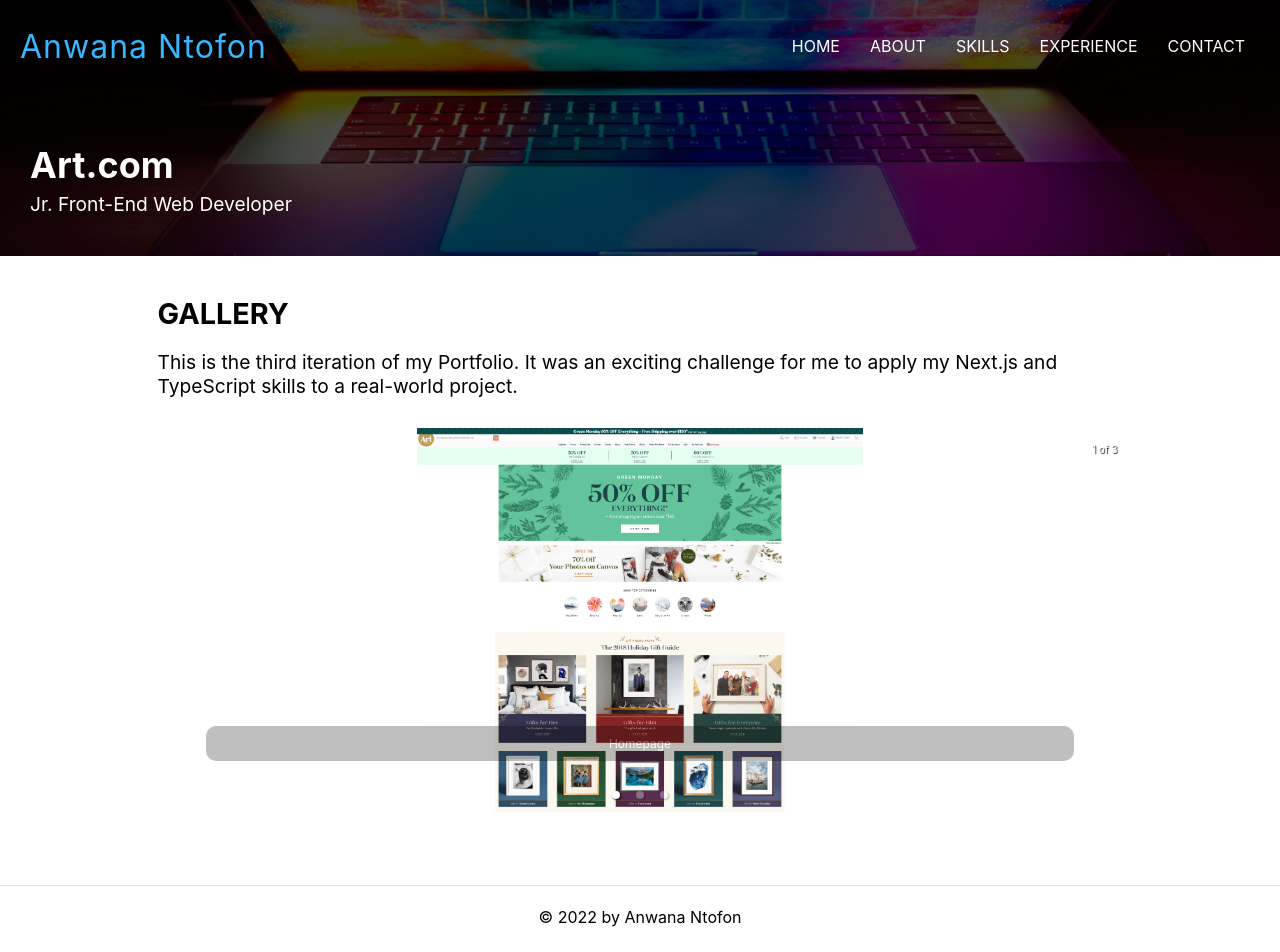
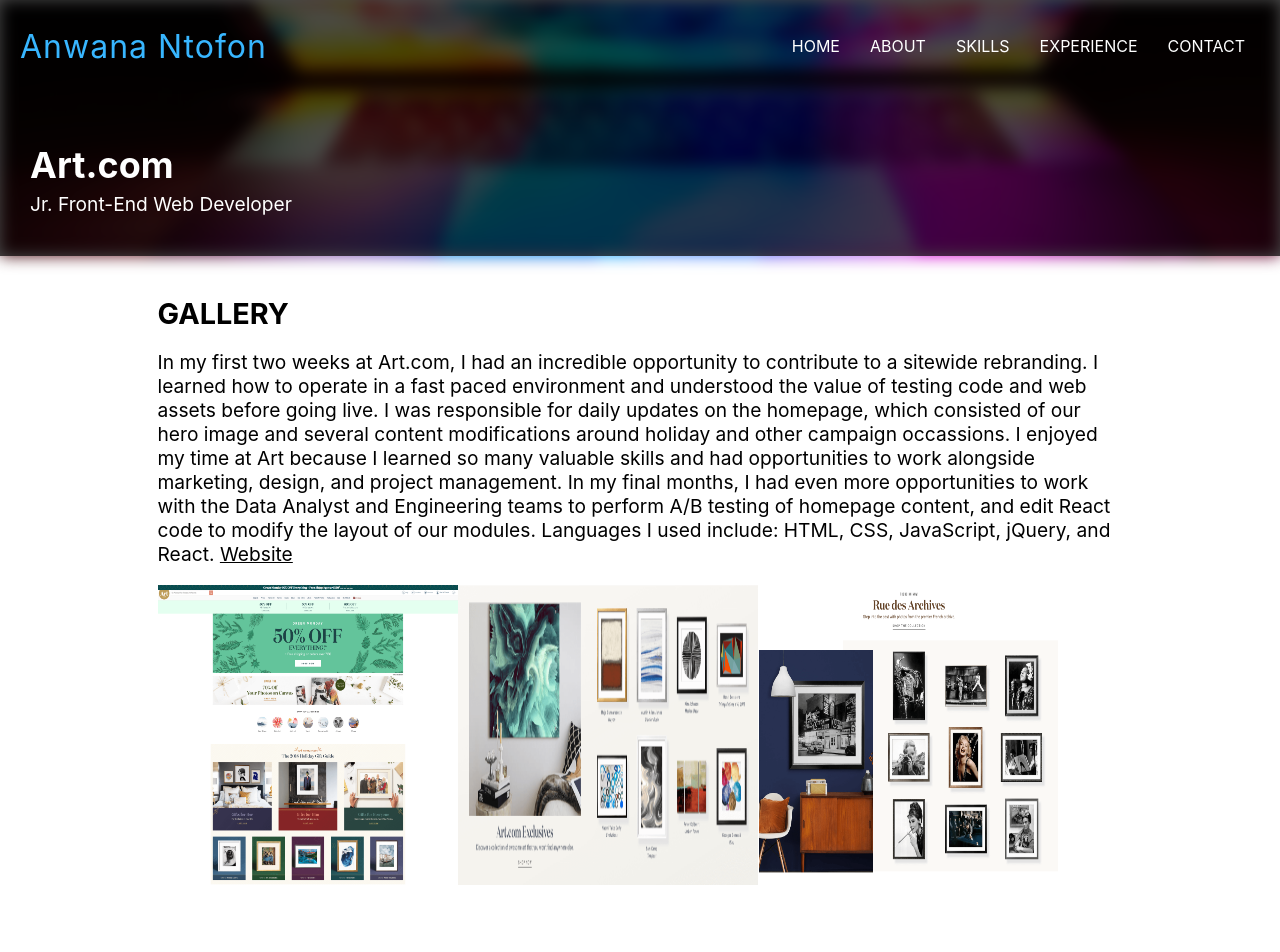
Before and after one commit to antofon/portfolio-v3, a Next.js app: page /experience/work/art in a window 1280 px wide. Shown: the top 952 px of the page. Built offline with nearby package versions, Linux system fonts and the light colour scheme.

Commit message:
Finalized work page content

```diff
--- a/components/WorkPage/WorkPageBody.tsx
+++ b/components/WorkPage/WorkPageBody.tsx
@@ -4,6 +4,7 @@ import { FaDotCircle } from 'react-icons/fa';
 import { useRouter } from 'next/router';
 import Link from 'next/link';
 import ImageCarousel from '../ImageCarousel';
+import Image from 'next/image';
 
 const WorkPageBody = ({ work, workId }: WorkPageProps) => {
   const workItem = work[workId];
@@ -15,11 +16,33 @@ const WorkPageBody = ({ work, workId }: WorkPageProps) => {
         {/* <h2 className={workPageBodyStyles.bodyOverviewTitle}>Overview</h2> */}
         <h2 className={workPageBodyStyles.bodyOverviewTitle}>Gallery</h2>
         <p className={workPageBodyStyles.projectDescription}>
-          {workItem.workPageDescription}
+          {workItem.workPageDescription} <a
+          href={workItem.url}
+          rel="nofollow noreferrer"
+          target="_blank"
+         style={{textDecoration:"underline"}}>
+          Website
+        </a>
         </p>
-        <div className={workPageBodyStyles.carousel}>
+
+
+        <div className={workPageBodyStyles.imageContainer}>
+          {workItem.workPageGallery.map((item, index) => (
+            <Image
+              src={item.image}
+              key={index}
+              alt={item.caption}
+              width={300}
+              height={300}
+              className={workPageBodyStyles.workImage}
+            />
+          ))}
+        </div>
+
+        {/* <div workPageBodyStyles></div> */}
+        {/* <div className={workPageBodyStyles.carousel}>
           <ImageCarousel work={work} workId={workId} />
-        </div>
+        </div> */}
 
         {/* <div className={workPageBodyStyles.buttonContainer}>
           <a
--- a/components/WorkPage/WorkPageHeader.tsx
+++ b/components/WorkPage/WorkPageHeader.tsx
@@ -11,10 +11,10 @@ const WorkPageHeader = ({ work, workId }: WorkPageProps) => {
       <div className={workPageHeaderStyles.bgContainer}>
         <div className={workPageHeaderStyles.bgOverlay}></div>
         <Image
-          src={workImg}
+          src={workItem.workPageHeaderImage}
           alt="alt text"
           fill
-          style={{ objectFit: 'cover' }}
+          style={{ objectFit: 'cover', filter:"blur(8px)" }}
         />
         <div className={workId === 1 ? `${workPageHeaderStyles.headerMetaText}` : `${workPageHeaderStyles.headerText}`}>
           <h2 className={workPageHeaderStyles.titleText}>{workItem.workPageTitle}</h2>
--- a/data/workPageData.tsx
+++ b/data/workPageData.tsx
@@ -23,21 +23,19 @@ export interface workPage {
 const workPageData: workPage[] = [
   {
     workPageHeaderImage:
+      // '/assets/images/experience/work/guru/experience_thumbnail_guru.png',
       '/assets/images/about/joshua-woroniecki-lzh3hPtJz9c-unsplash.jpeg',
     workPageGallery: [
       {
-        image:
-          '/assets/images/about/joshua-woroniecki-lzh3hPtJz9c-unsplash.jpeg',
+        image: '/assets/images/experience/work/guru/guru-partner-request.png',
+        caption: 'second image',
+      },
+      {
+        image: '/assets/images/experience/work/guru/guru_exit_intent_pop_up.png',
         caption: 'first image',
       },
       {
-        image:
-          '/assets/images/about/joshua-woroniecki-lzh3hPtJz9c-unsplash.jpeg',
-        caption: 'second image',
-      },
-      {
-        image:
-          '/assets/images/about/joshua-woroniecki-lzh3hPtJz9c-unsplash.jpeg',
+        image: '/assets/images/experience/work/guru/guru-demo-request.png',
         caption: 'third image',
       },
     ],
@@ -49,7 +47,7 @@ const workPageData: workPage[] = [
     workPagePosition: 'Web Engineer II',
     workId: 0,
     workPageDescription:
-      'This is the third iteration of my Portfolio. It was an exciting challenge for me to apply my Next.js and TypeScript skills to a real-world project.',
+      'As a Web Engineer II at Guru, I built several landing pages for webinar and demo requests, as well as performed site updates for our marketing site. In addition to these job functions, I fixed coding bugs in our Hubspot landing pages and email templates, to ensure a responsive website experience for customers. Languages that I used include HTML, CSS and JavaScript. There were other projects I worked on like website redesign which consisted of the Astro web framework, and React.',
   },
   {
     workPageHeaderImage:
@@ -60,25 +58,26 @@ const workPageData: workPage[] = [
     workPageGallery: [
       {
         image:
-          '/assets/images/about/joshua-woroniecki-lzh3hPtJz9c-unsplash.jpeg',
+          '/assets/images/experience/work/facebook/facebook-holiday-marketing-guide-2020.png',
         caption: 'first image',
       },
       {
         image:
-          '/assets/images/about/joshua-woroniecki-lzh3hPtJz9c-unsplash.jpeg',
+          '/assets/images/experience/work/facebook/facebook-holiday-marketing-guide-success-stories-2020.png',
         caption: 'second image',
       },
       {
         image:
-          '/assets/images/about/joshua-woroniecki-lzh3hPtJz9c-unsplash.jpeg',
+          '/assets/images/experience/work/facebook/facebook-holiday-marketing-guide-success-stories-post-holiday-2020.png',
         caption: 'third image',
       },
     ],
-    url: 'https://www.facebook.com/business/',
-    workPageTitle: 'Crystal Equation Corporation at Facebook (now Meta)',
+    url: 'https://www.facebook.com/business/m/guide-to-2020-holidays/checklist',
+    // workPageTitle: 'Crystal Equation Corporation at Facebook (now Meta)',
+    workPageTitle: 'Facebook (now Meta)',
     workPagePosition: 'CMS Specialist',
     workPageDescription:
-      'This is the third iteration of my Portfolio. It was an exciting challenge for me to apply my Next.js and TypeScript skills to a real-world project.',
+      'As a CMS Specialist at Facebook (Now Meta) I worked on the Facebook Business and Instagram Business teams to create web assets for SMBs. These web assets included emails, AYMTs (Actions You May Take) and landing pages for specific campaigns. AYMTs provide helpful suggestions to help imporve the results for a user\'s Facebook business activity. One of the projects I enjoyed the most was the 2020 Holiday Marketing Guide. It was a comprehensive layout of how to best connect with customers, improve your execution strategy, and grow your audience. I utilized HTML and CSS on the job and learn how to major web content accessible across dozens of locales.',
     workId: 1,
   },
   {
@@ -105,7 +104,7 @@ const workPageData: workPage[] = [
     workPageTitle: 'Art.com',
     workPagePosition: 'Jr. Front-End Web Developer',
     workPageDescription:
-      'This is the third iteration of my Portfolio. It was an exciting challenge for me to apply my Next.js and TypeScript skills to a real-world project.',
+      'In my first two weeks at Art.com, I had an incredible opportunity to contribute to a sitewide rebranding. I learned how to operate in a fast paced environment and understood the value of testing code and web assets before going live. I was responsible for daily updates on the homepage, which consisted of our hero image and several content modifications around holiday and other campaign occassions. I enjoyed my time at Art because I learned so many valuable skills and had opportunities to work alongside marketing, design, and project management. In my final months, I had even more opportunities to work with the Data Analyst and Engineering teams to perform A/B testing of homepage content, and edit React code to modify the layout of our modules. Languages I used include: HTML, CSS, JavaScript, jQuery, and React.',
     workId: 2,
   },
 ];
```
